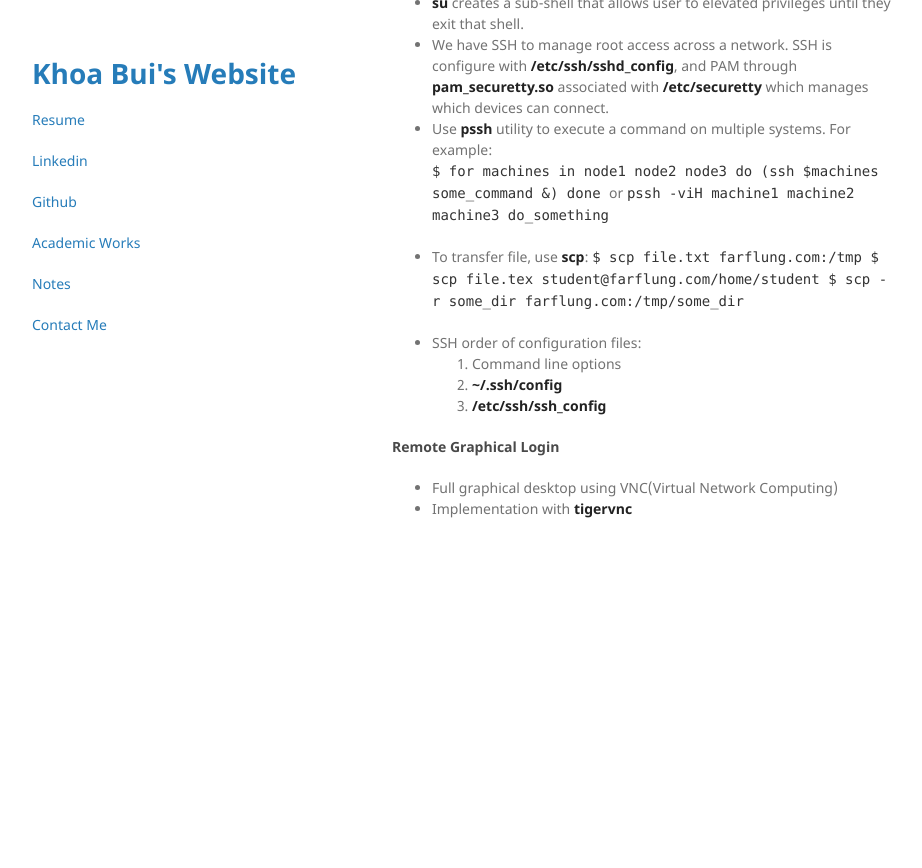
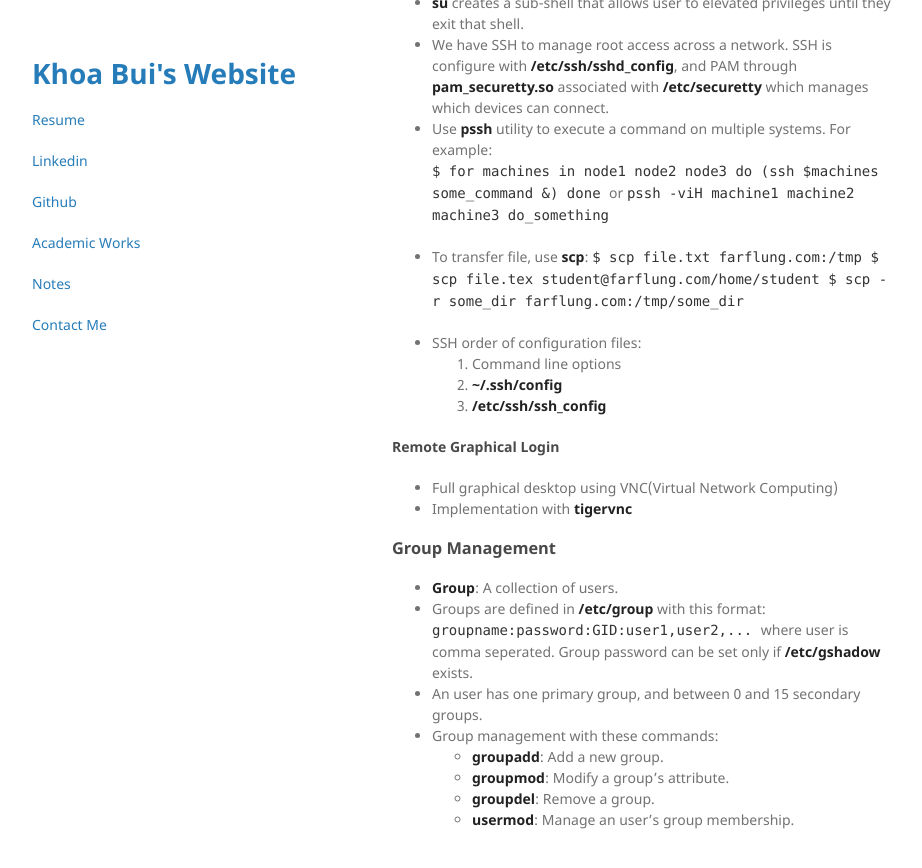
Before and after one commit to khoabuiv/khoabuiv.github.io, a Jekyll site: the page built from linux_account_management.md, in a window 1280 px wide and 900 px high, scrolled down 3027 px. Shown: the top 868 px of the window, without its empty margins (178-1100 px from the left). Built offline with Jekyll 4.4.1, drawn with Linux system fonts in a browser that asks for light colours; our own code applies the rules of GitHub Pages for plain Markdown files; before the commit the page ends 3616 px from its top, so only the background shows below that.

Commit message:
Update linux_account_management.md

```diff
--- a/linux_account_management.md
+++ b/linux_account_management.md
@@ -123,3 +123,15 @@ $ scp -r some_dir farflung.com:/tmp/some_dir
 #### Remote Graphical Login
 - Full graphical desktop using VNC(Virtual Network Computing)
 - Implementation with **tigervnc**
+
+
+### Group Management
+
+- **Group**: A collection of users.
+- Groups are defined in **/etc/group** with this format: <code> groupname:password:GID:user1,user2,... </code> where user is comma seperated. Group password can be set only if **/etc/gshadow** exists.
+- An user has one primary group, and between 0 and 15 secondary groups.
+- Group management with these commands:
+    - **groupadd**: Add a new group.
+    - **groupmod**: Modify a group's attribute.
+    - **groupdel**: Remove a group.
+    - **usermod**: Manage an user's group membership.
```
